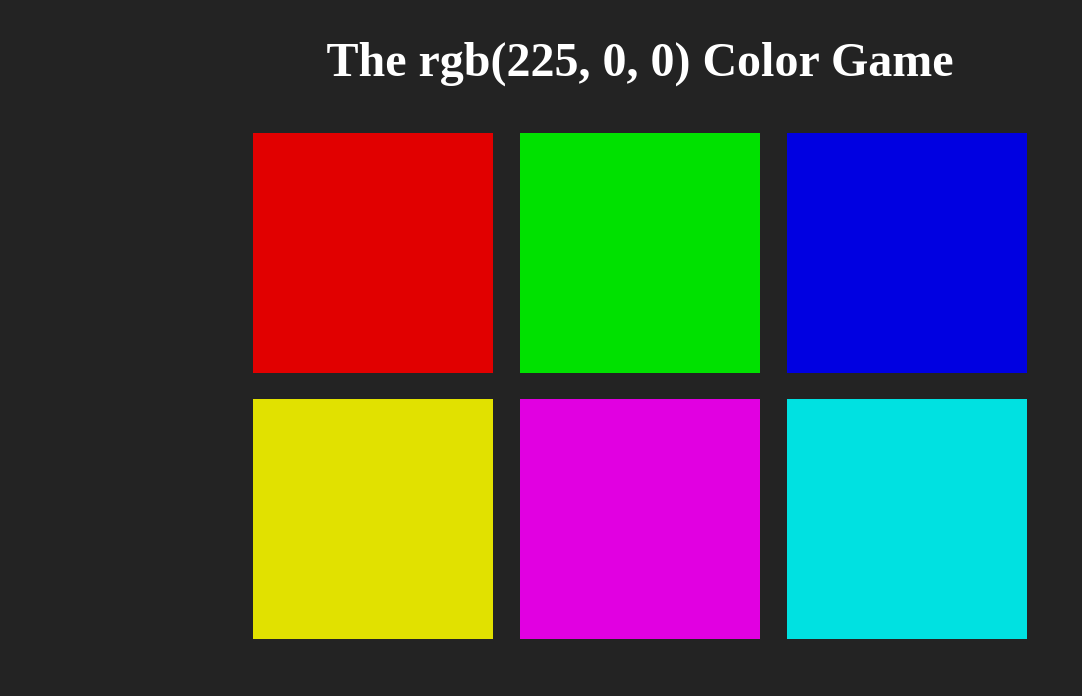
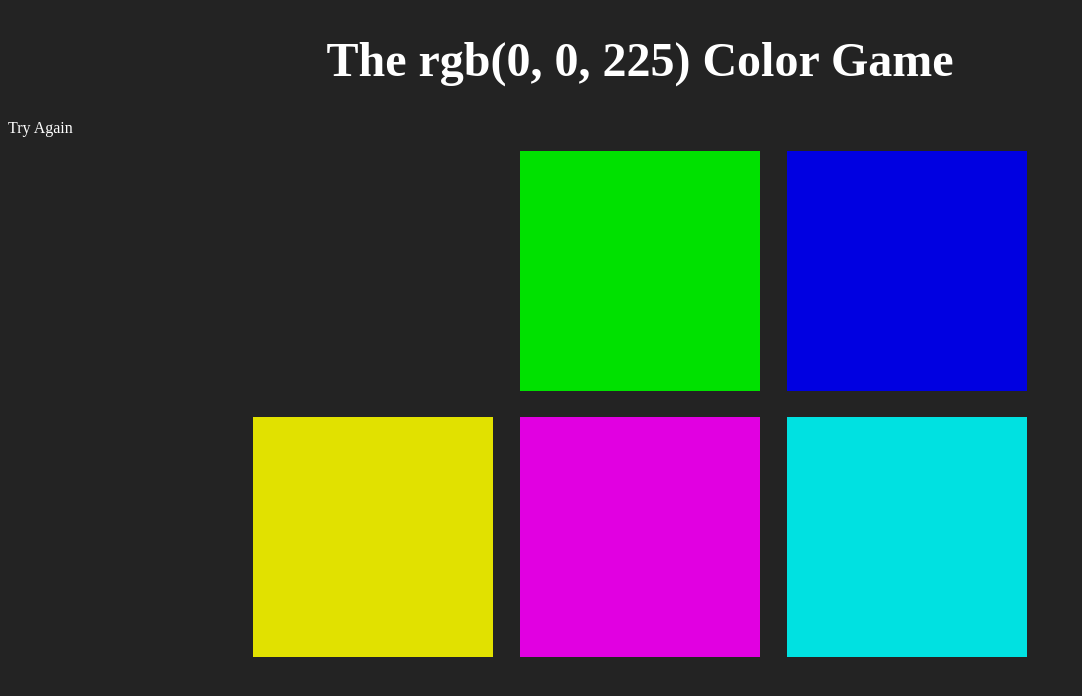
Before and after one commit to Missa3/The-Color-Game, a plain HTML site: page index.html in a window 1280 px wide. Both pictures are taken after a click on the element 373 px from the left and 252 px from the top of the page. Shown: the whole page, without its empty margins (0-1082 px from the left). Drawn offline with Linux system fonts and the light colour scheme.

Commit message:
random color added

```diff
--- a/game.js
+++ b/game.js
@@ -8,20 +8,37 @@ var color = [
 ];
 
 var square = document.querySelectorAll('.square');
-var pickedColor = color[0];
+var pickedColor = picked();
 var colorDisplay = document.querySelector('#colorDisplay');
 colorDisplay.innerHTML = pickedColor;
+var messageDisplay = document.getElementById('message');
 
 for (var i = 0; i < square.length; i++) {
+    //color of each sqaure
     square[i].style.background = color[i];
 
     square[i].addEventListener('click', function(e) {
-      var colorOfSquare = this.style.background;
+        //color of square clicked
+        var colorOfSquare = this.style.background;
+        //compares color of clicked sqaure to choosen color
         if (colorOfSquare == pickedColor) {
-            alert('Right! Good Job');
+            messageDisplay.textContent = "Correct";
+            changeColor();
         } else {
-          alert('Try again');
+            this.style.background = " #232323";
+            messageDisplay.textContent = "Try Again";
         }
 
     });
 }
+
+function changeColor(color) {
+    for (var i = 0; i < square.length; i++) {
+        square[i].style.background = pickedColor;
+    }
+}
+
+function picked() {
+    var random = Math.floor(Math.random() * color.length)
+    return color[random];
+}
--- a/index.html
+++ b/index.html
@@ -10,7 +10,8 @@
 </head>
 
 <body>
-  <h1>The <span id="colorDisplay">RGB</span> Color Game</h1>
+    <h1>The <span id="colorDisplay">RGB</span> Color Game</h1>
+    <div><span id="message"> </span> </div>
     <div id="container">
         <div class="square"></div>
         <div class="square"></div>
```
